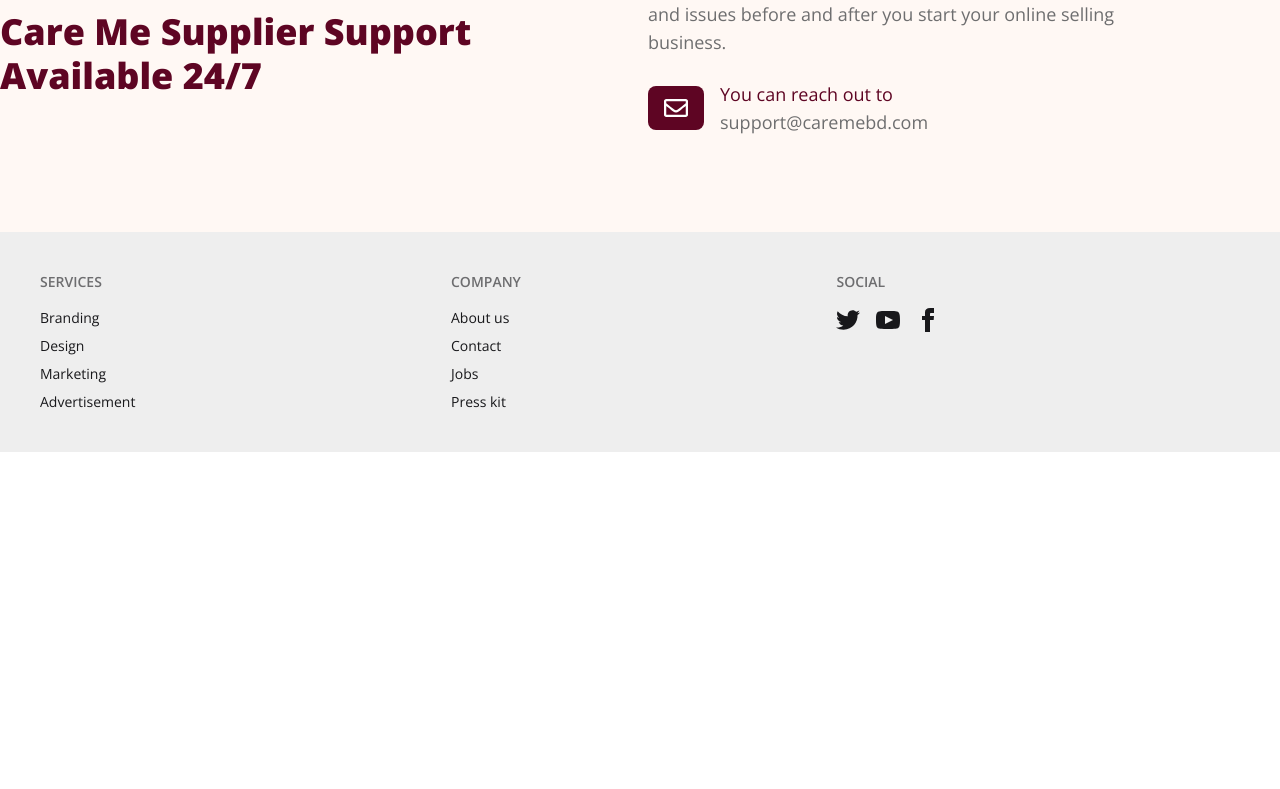
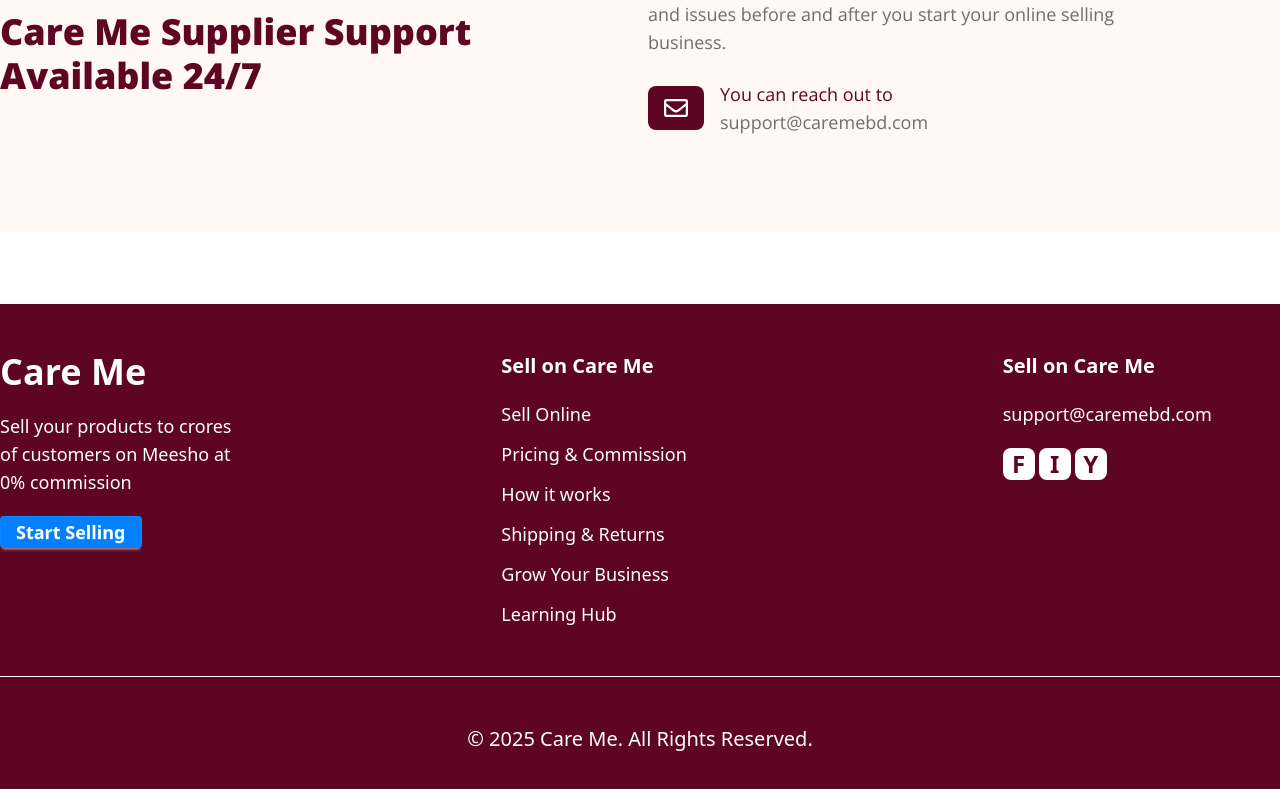
Before and after one commit to Najmul-Shaon/CareMe, a React (Vite) app: page / in a window 1280 px wide. Shown: the part 2906-3695 px from the top of the page. Before the commit the page ends 3358 px from the top, so only its background shows below. Built offline with nearby package versions, Linux system fonts and the light colour scheme.

Commit message:
designed foooter section

```diff
--- a/src/components/Footer.jsx
+++ b/src/components/Footer.jsx
@@ -1,60 +1,65 @@
-import React from "react";
-
 const Footer = () => {
   return (
-    <footer className="footer sm:footer-horizontal bg-base-300 text-base-content p-10 font-open-sans">
-      <nav>
-        <h6 className="footer-title">Services</h6>
-        <a className="link link-hover">Branding</a>
-        <a className="link link-hover">Design</a>
-        <a className="link link-hover">Marketing</a>
-        <a className="link link-hover">Advertisement</a>
-      </nav>
-      <nav>
-        <h6 className="footer-title">Company</h6>
-        <a className="link link-hover">About us</a>
-        <a className="link link-hover">Contact</a>
-        <a className="link link-hover">Jobs</a>
-        <a className="link link-hover">Press kit</a>
-      </nav>
-      <nav>
-        <h6 className="footer-title">Social</h6>
-        <div className="grid grid-flow-col gap-4">
-          <a>
-            <svg
-              xmlns="http://www.w3.org/2000/svg"
-              width="24"
-              height="24"
-              viewBox="0 0 24 24"
-              className="fill-current"
-            >
-              <path d="M24 4.557c-.883.392-1.832.656-2.828.775 1.017-.609 1.798-1.574 2.165-2.724-.951.564-2.005.974-3.127 1.195-.897-.957-2.178-1.555-3.594-1.555-3.179 0-5.515 2.966-4.797 6.045-4.091-.205-7.719-2.165-10.148-5.144-1.29 2.213-.669 5.108 1.523 6.574-.806-.026-1.566-.247-2.229-.616-.054 2.281 1.581 4.415 3.949 4.89-.693.188-1.452.232-2.224.084.626 1.956 2.444 3.379 4.6 3.419-2.07 1.623-4.678 2.348-7.29 2.04 2.179 1.397 4.768 2.212 7.548 2.212 9.142 0 14.307-7.721 13.995-14.646.962-.695 1.797-1.562 2.457-2.549z"></path>
-            </svg>
-          </a>
-          <a>
-            <svg
-              xmlns="http://www.w3.org/2000/svg"
-              width="24"
-              height="24"
-              viewBox="0 0 24 24"
-              className="fill-current"
-            >
-              <path d="M19.615 3.184c-3.604-.246-11.631-.245-15.23 0-3.897.266-4.356 2.62-4.385 8.816.029 6.185.484 8.549 4.385 8.816 3.6.245 11.626.246 15.23 0 3.897-.266 4.356-2.62 4.385-8.816-.029-6.185-.484-8.549-4.385-8.816zm-10.615 12.816v-8l8 3.993-8 4.007z"></path>
-            </svg>
-          </a>
-          <a>
-            <svg
-              xmlns="http://www.w3.org/2000/svg"
-              width="24"
-              height="24"
-              viewBox="0 0 24 24"
-              className="fill-current"
-            >
-              <path d="M9 8h-3v4h3v12h5v-12h3.642l.358-4h-4v-1.667c0-.955.192-1.333 1.115-1.333h2.885v-5h-3.808c-3.596 0-5.192 1.583-5.192 4.615v3.385z"></path>
-            </svg>
-          </a>
+    <footer className="bg-primaryColor mt-18 text-footerTextColor">
+      <div className="max-w-screen-xl mx-auto py-12 px-4 md:px-0">
+        <div className="grid grid-cols-1 md:grid-cols-3 gap-x-56 gap-y-12">
+          {/* site info  */}
+          <div className="space-y-5">
+            <h1 className="text-4xl font-extrabold">Care Me</h1>
+            <p className="text-lg md:max-w-58">
+              Sell your products to crores of customers on Meesho at 0%
+              commission
+            </p>
+            <button className="btn btn-sm px-4 py-2 bg-accentColor border-0 text-white text-lg">
+              Start Selling
+            </button>
+          </div>
+          {/* details about care me */}
+          <div className="space-y-5">
+            <h3 className="font-bold text-xl">Sell on Care Me</h3>
+
+            <ul className="space-y-3 text-lg">
+              <li className="hover:underline cursor-pointer">Sell Online</li>
+              <li className="hover:underline cursor-pointer">
+                Pricing & Commission
+              </li>
+              <li className="hover:underline cursor-pointer">How it works</li>
+              <li className="hover:underline cursor-pointer">
+                Shipping & Returns
+              </li>
+              <li className="hover:underline cursor-pointer">
+                Grow Your Business
+              </li>
+              <li className="hover:underline cursor-pointer">Learning Hub</li>
+            </ul>
+          </div>
+
+          {/* support  */}
+          <div className="space-y-5">
+            <h3 className="font-bold text-xl">Sell on Care Me</h3>
+            <p className="text-lg">support@caremebd.com</p>
+            <div className="flex items-center gap-1">
+              <p className="bg-backgroundColor text-primaryColor w-8 h-8 flex items-center justify-center text-2xl font-bold rounded-lg">
+                F
+              </p>
+              <p className="bg-backgroundColor text-primaryColor w-8 h-8 flex items-center justify-center text-2xl font-bold rounded-lg">
+                I
+              </p>
+              <p className="bg-backgroundColor text-primaryColor w-8 h-8 flex items-center justify-center text-2xl font-bold rounded-lg">
+                Y
+              </p>
+            </div>
+          </div>
         </div>
-      </nav>
+        <div className="h-[1px] bg-backgroundColor my-12"></div>
+        <div className="footer sm:footer-horizontal footer-center">
+          <aside>
+            <p className="text-xl">
+              © {new Date().getFullYear()} Care Me. All Rights Reserved.
+            </p>
+          </aside>
+        </div>
+      </div>
     </footer>
   );
 };
```
